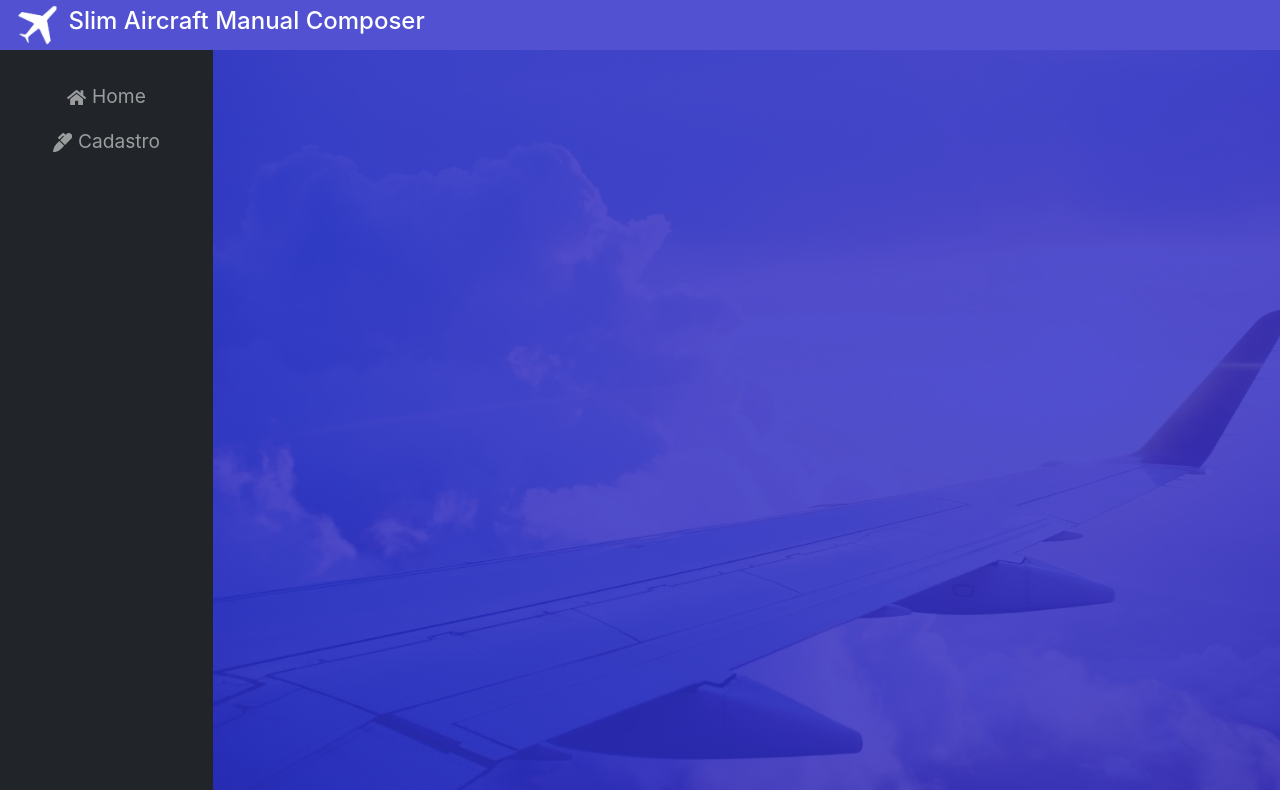
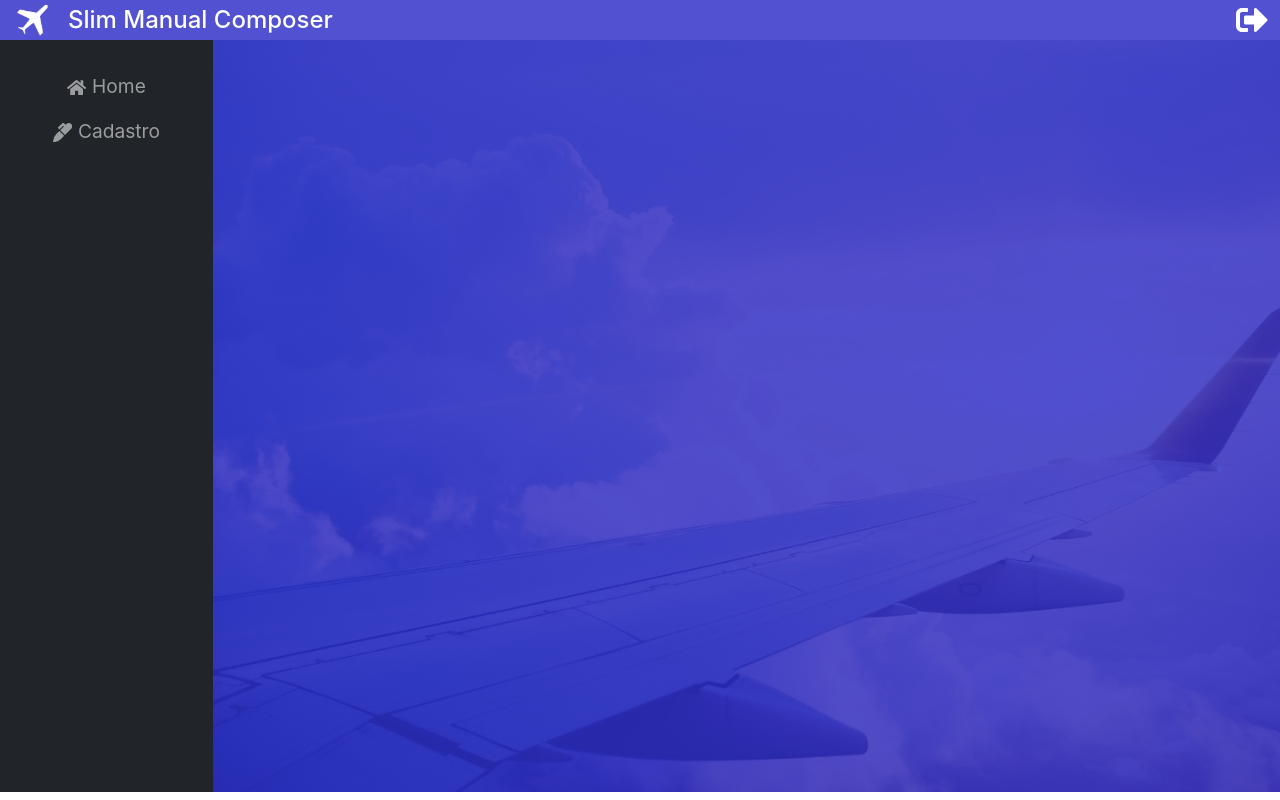
Before and after one commit to DevSlim001/API_EMBRAER, a React (Create React App) app in the folder frontend/: page /home in a window 1280 px wide. Built offline with nearby package versions, Linux system fonts and the light colour scheme; sample sign-in values are in the browser's storage.

Commit message:
botão logout

```diff
--- a/frontend/src/components/Header/index.css
+++ b/frontend/src/components/Header/index.css
@@ -1,6 +1,38 @@
 
-.text{
+header{
+    display: flex;
+    flex-direction: row;
+    align-items: center;
+    width: 100% ;
+}
+header>h4{
     display: inline;
     text-align: center;
     color: white;
+    margin: auto 0 auto 0;
+
 }
+header>#icone-logout{
+    border:1rem;
+    margin:  auto 0 auto auto;
+    float: right;
+    transition: .4s;
+}
+
+header>#icone-logout:hover{
+    color:gray;
+    cursor:Pointer;
+}
+
+#icone-logout{
+    width: 2rem;
+    height: 2rem;
+    color: white;
+
+}
+
+#logo-header{
+    width: 2.5rem;
+    height: 2.5rem;
+    margin: 0 1rem 0 0;
+}
--- a/frontend/src/components/Header/index.js
+++ b/frontend/src/components/Header/index.js
@@ -1,12 +1,23 @@
 import React from 'react';
 import aviaologo from './../../images/aviaologo.png'
 import "./index.css"
+import { FaSignOutAlt } from 'react-icons/fa'
+import { useHistory } from 'react-router-dom';
+
+
 
 function Header(props) {
+    const hist = useHistory();
+    const logout = () =>(
+        localStorage.removeItem("token"),
+        hist.push("/")
+
+    )
     return (
         <header id={props.id}>
-            <img src={aviaologo} width='50px' alt="LogoAvião"/>
-            <h4 className="text"> Slim Aircraft Manual Composer</h4>
+            <img src={aviaologo} id="logo-header" alt="LogoAvião"/>
+            <h4> Slim Manual Composer</h4>
+            <FaSignOutAlt onClick={logout} id="icone-logout" />
         </header>
     );
 }
--- a/frontend/src/pages/Cadastro/index.js
+++ b/frontend/src/pages/Cadastro/index.js
@@ -1,6 +1,6 @@
 import './index.css';
 import { React, useState } from 'react'
-import createUser from '../../js/Usuario/CreateUser';
+import createUser from './../../js/Usuario/CreateUser';
 
 import { Button, Form, Spinner, Alert } from 'react-bootstrap'
 
--- a/frontend/src/pages/Home/index.css
+++ b/frontend/src/pages/Home/index.css
@@ -6,7 +6,7 @@
 #body{
     background: url(./../../images/aviaobackground.jpg) no-repeat bottom center scroll;
     width: 100vw;
-    height: 92.5vh;
+    height: 94vh;
     padding: 0;
     background-position: 30% 45%;
     background-size: cover;
--- a/frontend/src/pages/Login/index.css
+++ b/frontend/src/pages/Login/index.css
@@ -37,6 +37,10 @@
     margin: 0 .3rem 0 0;
 }
 
+#foto-perf{
+    margin: 3rem auto 1rem auto;
+}
+
 @media (max-width: 700px){
     :root{
         font-size: 80.5%;
--- a/frontend/src/pages/Login/index.js
+++ b/frontend/src/pages/Login/index.js
@@ -1,8 +1,7 @@
 import './index.css';
 import aviaologo from './../../images/aviaologo.png'
 import auth from './../../js/Usuario/Auth';
-import esqueciSenha from '../../js/Usuario/EsqueciSenha';
-import Header from './../../components/Header';
+import esqueciSenha from './../../js/Usuario/EsqueciSenha';
 
 
 import { Modal,Button, Alert, Spinner } from 'react-bootstrap'
@@ -78,12 +77,10 @@ async function handleEsqueceuSenha(e){
         <div className = "Login">
             <div id ="panel-left">
 
-                <Header />
-                <hr/>
                 <div className="mb-3">
                     <center>
                         <img id="foto-perf" src={aviaologo} width= '100em' alt="Logo"/><br/>
-                        <h1 className="text">Slim</h1><br/>
+                        <h1 className="text">Manual Composer</h1><br/>
                     </center>
 
                 </div>
```
Also changed, not shown: 1 other file (tests, documents, lock files or other folders).
